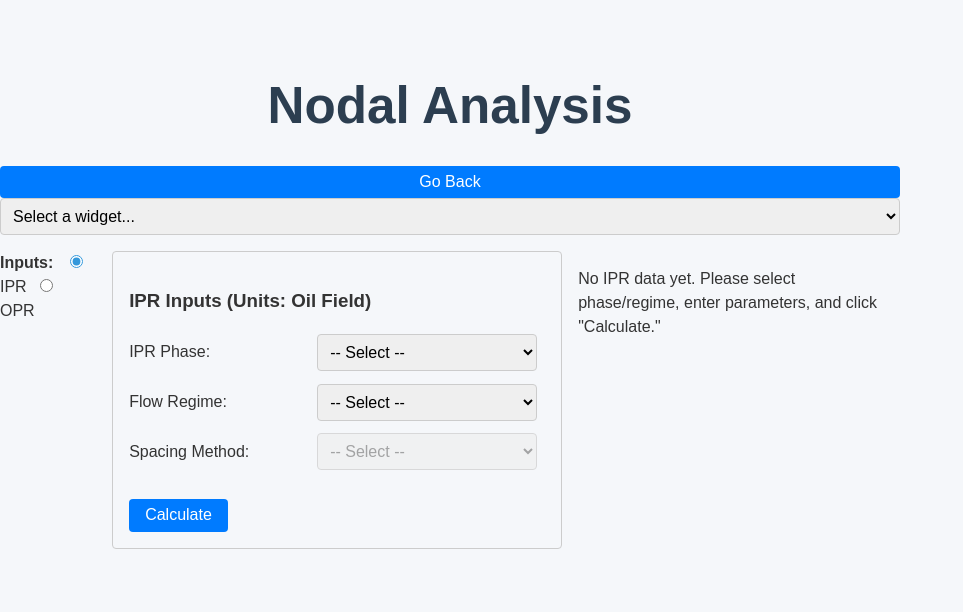
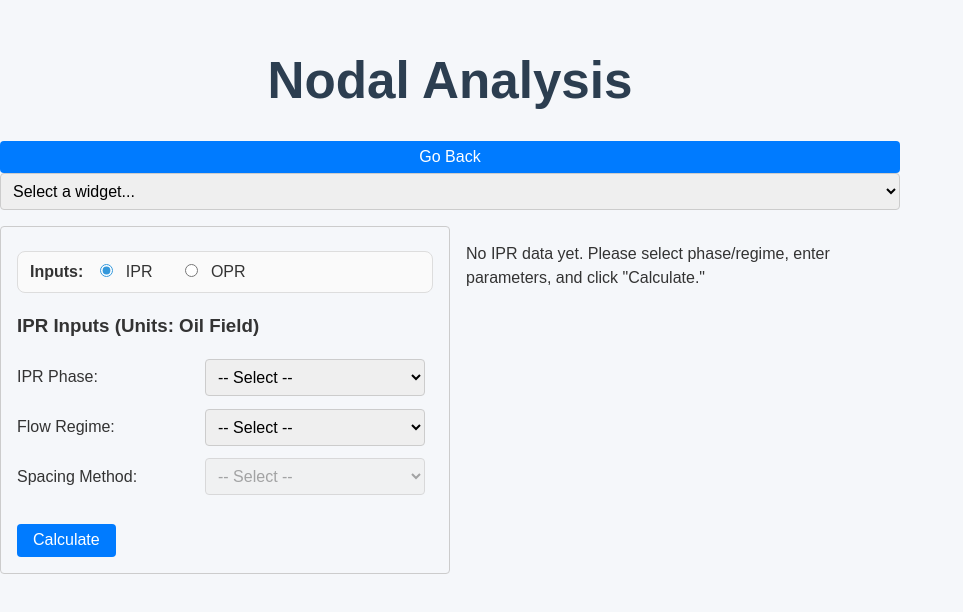
Before and after one commit to trschwa3/IPPS, a React (Vite) app: page /IPPS/nodal-analysis in a window 1280 px wide. Shown: the part 104-716 px from the top of the page, without its empty margins (0-963 px from the left). Built offline with nearby package versions, Linux system fonts and the light colour scheme.

Commit message:
refine nodal analysis input layout

```diff
--- a/src/Applications/NodalAnalysis/NodalAnalysis.tsx
+++ b/src/Applications/NodalAnalysis/NodalAnalysis.tsx
@@ -154,42 +154,9 @@ const NodalAnalysis: React.FC = () => {
       </select>
 
       <div className="content-container">
-        {/* NEW: IPR/OPR toggle + friction-factor select (left of graph, above the form) */}
-        <div style={{ marginBottom: '0.75rem' }}>
-          <label style={{ marginRight: 12 }}><b>Inputs:</b></label>
-          <label style={{ marginRight: 8 }}>
-            <input
-              type="radio"
-              checked={inputMode === 'IPR'}
-              onChange={() => setInputMode('IPR')}
-            /> IPR
-          </label>
-          <label>
-            <input
-              type="radio"
-              checked={inputMode === 'OPR'}
-              onChange={() => setInputMode('OPR')}
-            /> OPR
-          </label>
-
-          {inputMode === 'OPR' && (
-            <span style={{ marginLeft: 16 }}>
-              <label style={{ marginRight: 8 }}><b>Friction factor:</b></label>
-              <select
-                value={frictionModel}
-                onChange={(e) => setFrictionModel(e.target.value as FrictionModel)}
-              >
-                <option>Chen (1979)</option>
-                <option>Swamee-Jain</option>
-                <option>Colebrook-White</option>
-                <option>Laminar (auto)</option>
-              </select>
-            </span>
-          )}
-        </div>
-
         <NodalAnalysisForm
-          inputMode={inputMode}              // ⬅️ NEW
+          inputMode={inputMode}
+          setInputMode={setInputMode}
           iprPhase={iprPhase}
           zMethod={zMethod}
           setIprPhase={setIprPhase}
@@ -200,6 +167,8 @@ const NodalAnalysis: React.FC = () => {
           setFormValues={setFormValues}
           onCalculate={handleCalculate}
           selectedUnitSystem={selectedUnitSystem}
+          frictionModel={frictionModel}
+          setFrictionModel={(m) => setFrictionModel(m as FrictionModel)}
         />
 
         {/* Chart now can plot both series */}
--- a/src/Applications/NodalAnalysis/NodalAnalysisForm.tsx
+++ b/src/Applications/NodalAnalysis/NodalAnalysisForm.tsx
@@ -17,7 +17,8 @@ interface FormValues {
 
 // NodalAnalysisForm.tsx (props)
 interface NodalAnalysisFormProps {
-  inputMode: 'IPR' | 'OPR';                 // ⬅️ NEW
+  inputMode: 'IPR' | 'OPR';
+  setInputMode: (mode: 'IPR' | 'OPR') => void;
   iprPhase: string;
   setIprPhase: (phase: string) => void;
   flowRegime: string;
@@ -26,6 +27,8 @@ interface NodalAnalysisFormProps {
   setFormValues: React.Dispatch<React.SetStateAction<FormValues>>;
   onCalculate: () => void;
   selectedUnitSystem: string;
+  frictionModel: string;
+  setFrictionModel: (m: string) => void;
   zMethod?: string;
   setzMethod?: (m: string) => void;
 }
@@ -55,6 +58,7 @@ function formatLimit(value: number): string {
 
 const NodalAnalysisForm: React.FC<NodalAnalysisFormProps> = ({
   inputMode,
+  setInputMode,
   iprPhase,
   zMethod,
   setIprPhase,
@@ -65,6 +69,8 @@ const NodalAnalysisForm: React.FC<NodalAnalysisFormProps> = ({
   setFormValues,
   onCalculate,
   selectedUnitSystem,
+  frictionModel,
+  setFrictionModel,
 }) => {
 
   const [errors, setErrors] = React.useState<{ [key: string]: string }>({});
@@ -251,6 +257,36 @@ const NodalAnalysisForm: React.FC<NodalAnalysisFormProps> = ({
 
   return (
     <div style={{ border: '1px solid #ccc', padding: '1rem', borderRadius: '4px', maxWidth: '600px' }}>
+      <div className="top-controls">
+        <span><b>Inputs:</b></span>
+        <label>
+          <input
+            type="radio"
+            checked={inputMode === 'IPR'}
+            onChange={() => setInputMode('IPR')}
+          /> IPR
+        </label>
+        <label>
+          <input
+            type="radio"
+            checked={inputMode === 'OPR'}
+            onChange={() => setInputMode('OPR')}
+          /> OPR
+        </label>
+
+        {inputMode === 'OPR' && (
+          <>
+            <span><b>Friction factor:</b></span>
+            <select value={frictionModel} onChange={(e) => setFrictionModel(e.target.value)}>
+              <option>Chen (1979)</option>
+              <option>Swamee-Jain</option>
+              <option>Colebrook-White</option>
+              <option>Laminar (auto)</option>
+            </select>
+          </>
+        )}
+      </div>
+
       <h3>{inputMode} Inputs (Units: {selectedUnitSystem || 'Unknown'})</h3>
 
       {inputMode === 'IPR' && (
@@ -352,7 +388,7 @@ const NodalAnalysisForm: React.FC<NodalAnalysisFormProps> = ({
           <legend>OPR — Single-phase Oil</legend>
 
           <div style={rowStyle}>
-            <label style={labelStyle}>Wellhead Pressure pₕ (psi):</label>
+            <label style={labelStyle}>Wellhead Pressure pₕ:</label>
             <input
               type="number"
               step="any"
@@ -365,7 +401,7 @@ const NodalAnalysisForm: React.FC<NodalAnalysisFormProps> = ({
           </div>
 
           <div style={rowStyle}>
-            <label style={labelStyle}>Tubing I.D., D (length units):</label>
+            <label style={labelStyle}>Tubing I.D., D:</label>
             <input
               type="number"
               step="any"
@@ -378,7 +414,7 @@ const NodalAnalysisForm: React.FC<NodalAnalysisFormProps> = ({
           </div>
 
           <div style={rowStyle}>
-            <label style={labelStyle}>Roughness ε (length units):</label>
+            <label style={labelStyle}>Roughness ε:</label>
             <input
               type="number"
               step="any"
@@ -442,18 +478,6 @@ const NodalAnalysisForm: React.FC<NodalAnalysisFormProps> = ({
             <span style={unitStyle}>({userUnitsTyped['viscosity'] || 'cp'})</span>
           </div>
 
-          <div style={rowStyle}>
-            <label style={labelStyle}>qₘₐₓ (extent):</label>
-            <input
-              type="number"
-              step="any"
-              name="q_max"
-              value={formValues.q_max ?? 1000}
-              onChange={handleNumericChange}
-              style={inputStyle}
-            />
-            <span style={unitStyle}>({userUnitsTyped['flowrate'] || 'STB/day'})</span>
-          </div>
         </fieldset>
       )}
 
```
